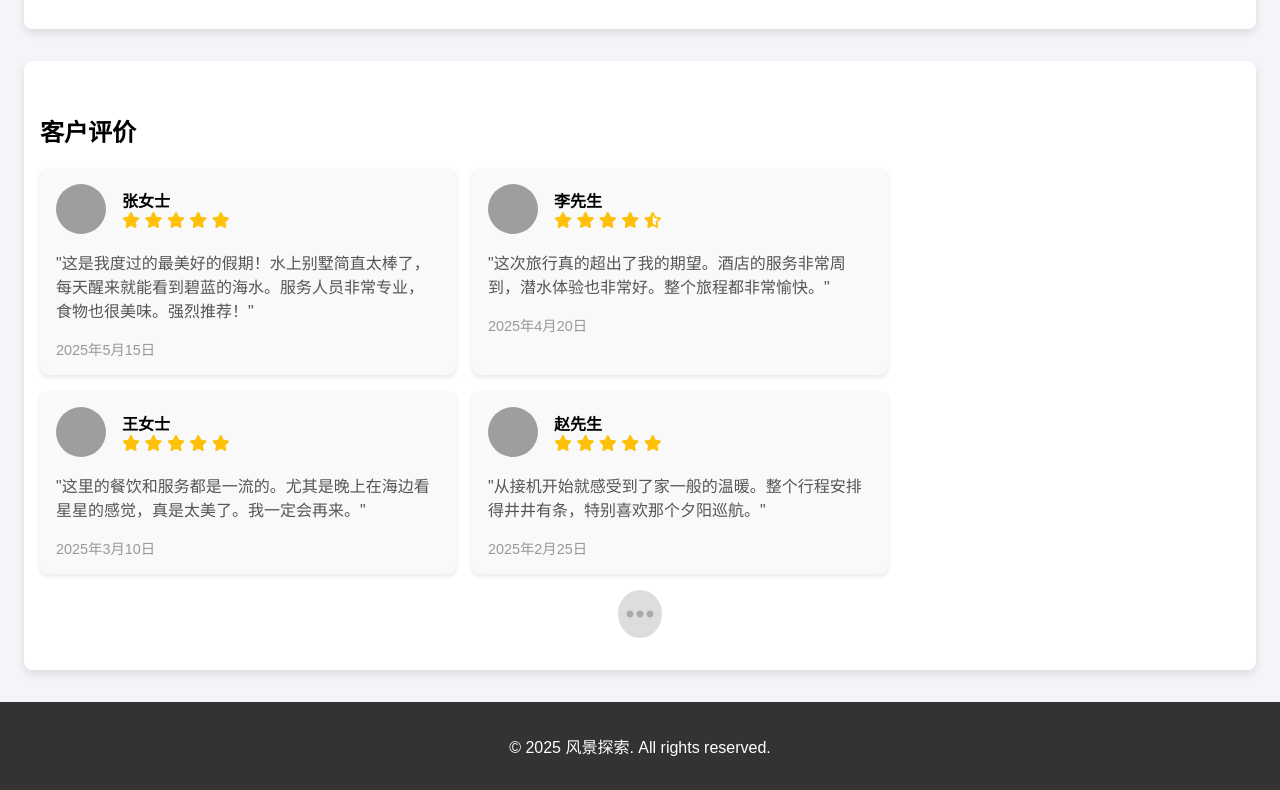
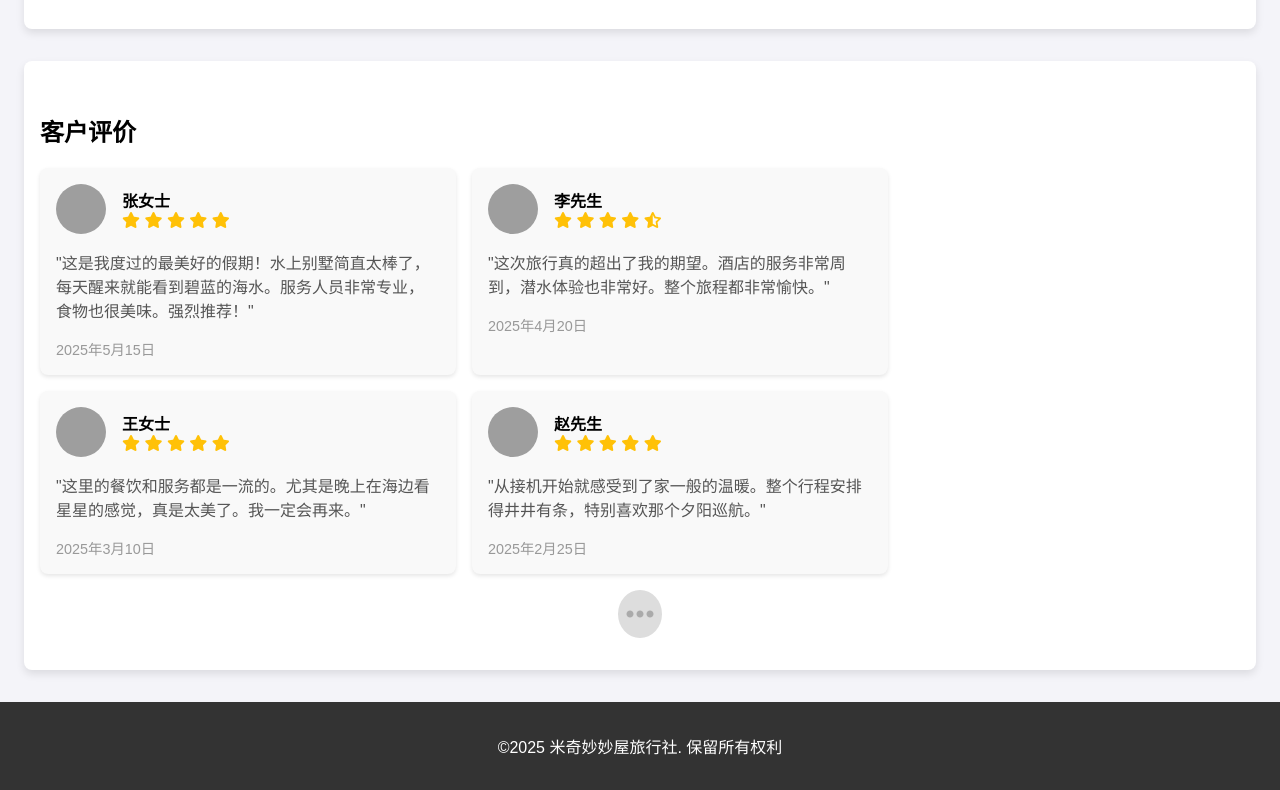
Before and after one commit to HFL-w/hfl-w.github.io, a plain HTML site: page tour-detail.html in a window 1280 px wide. Shown: the part 1725-2515 px from the top of the page. Drawn offline with Linux system fonts and the light colour scheme; grey boxes are pictures that could not be loaded.

Commit message:
Update tour-detail.html

```diff
--- a/tour-detail.html
+++ b/tour-detail.html
@@ -418,7 +418,7 @@
 
     <!-- 页脚-->
     <footer>
-        <p>&copy; 2025 风景探索. All rights reserved.</p>
+        <p>©2025 米奇妙妙屋旅行社. 保留所有权利</p>
     </footer>
 
     <script>
```
